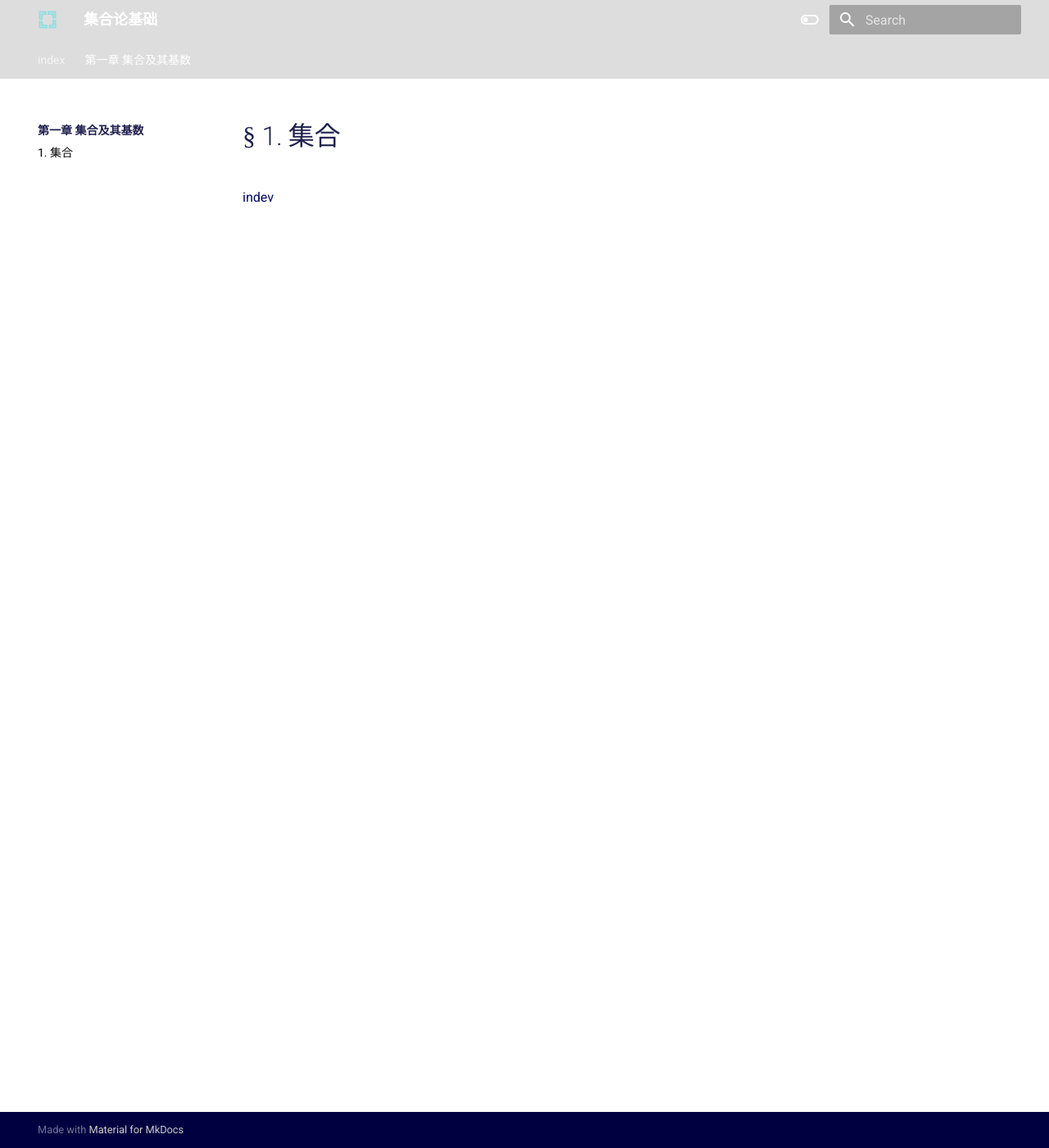
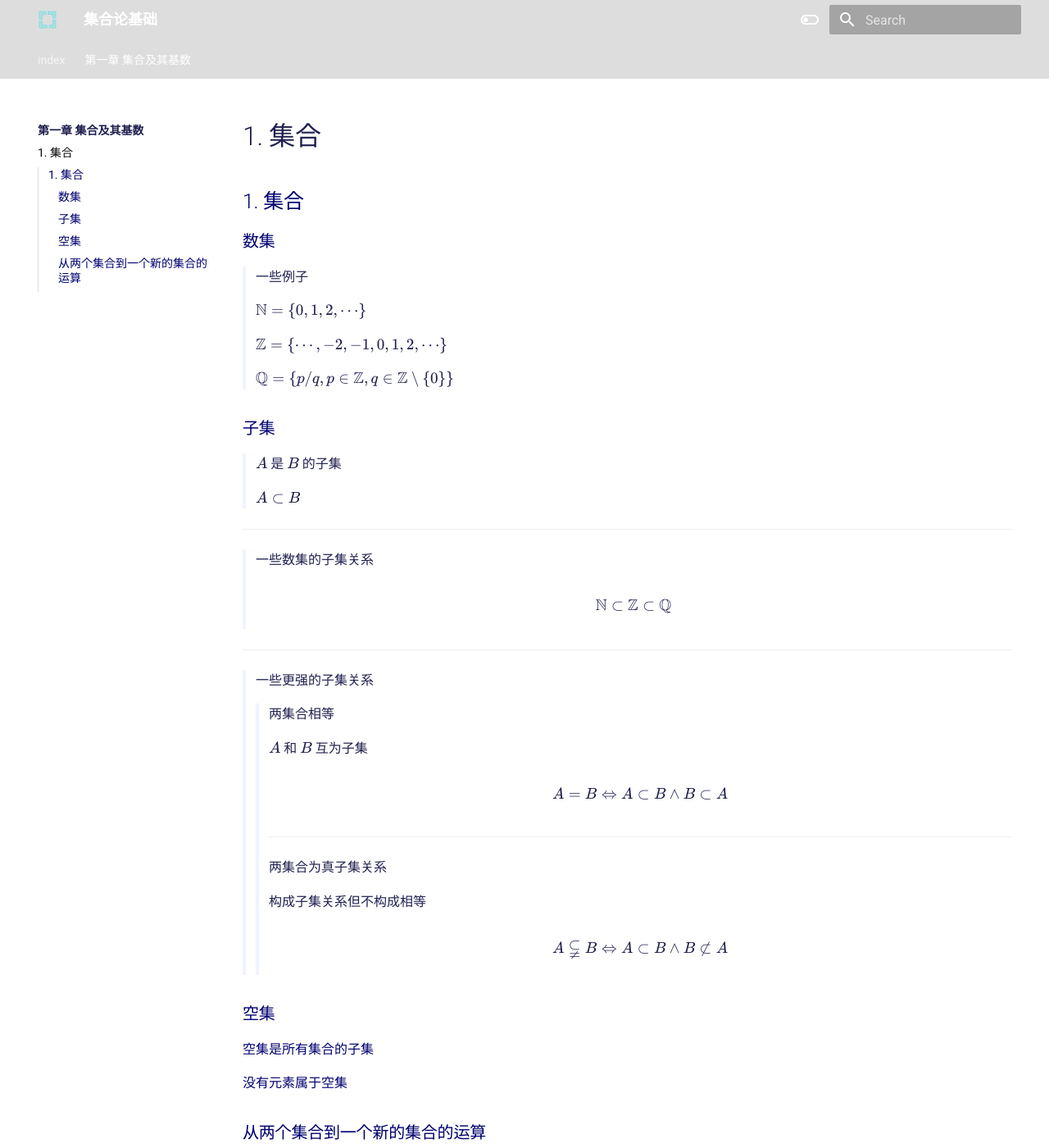
Before and after one commit to FleetingLore/jhljc, an MkDocs documentation site: the page built from docs/1/1.md, in a window 1280 px wide and 1400 px high. Shown: the whole window at 82% size. Built offline with MkDocs 1.6.1 and Material for MkDocs 9.7.7, drawn with Linux system fonts in a browser that asks for light colours; some of the changed text lies outside the part shown.

Commit message:
Update 1.md

```diff
--- a/docs/1/1.md
+++ b/docs/1/1.md
@@ -1,3 +1,66 @@
-# $\S$ 1. 集合
+## 1. 集合
 
-indev
+### 数集
+
+> 一些例子
+>
+> $\mathbb{N} = \{ 0, 1, 2, \cdots \}$
+>
+> $\mathbb{Z} = \{ \cdots, -2, -1, 0, 1, 2, \cdots \}$
+>
+> $\mathbb{Q} = \{ p/q, p \in \mathbb{Z}, q \in \mathbb{Z} \setminus \{ 0 \} \}$
+
+### 子集
+
+> $A$ 是 $B$ 的子集
+>
+> $A \subset B$
+
+---
+> 一些数集的子集关系
+>
+> $$\mathbb{N} \subset \mathbb{Z} \subset \mathbb{Q}$$
+
+---
+> 一些更强的子集关系
+>
+> > 两集合相等
+> >
+> > $A$ 和 $B$ 互为子集
+> >
+> > $$A = B \Leftrightarrow A \subset B \wedge B \subset A$$
+>
+> > ---
+> > 两集合为真子集关系
+> >
+> > 构成子集关系但不构成相等
+> >
+> > $$A \subsetneqq B \Leftrightarrow A \subset B \wedge B \not\subset A$$
+
+
+### 空集
+
+空集是所有集合的子集
+
+没有元素属于空集
+
+### 从两个集合到一个新的集合的运算
+
+> $A \cap B$
+>
+> 两集合的重复元素
+
+---
+> $A \cup B$
+>
+> 两集合的所有元素
+
+---
+> $A \setminus B$
+>
+> 仅在其中一个集合的元素
+
+---
+> $A \bigtriangleup B$
+>
+> 严格属于一个集合的元素
```
